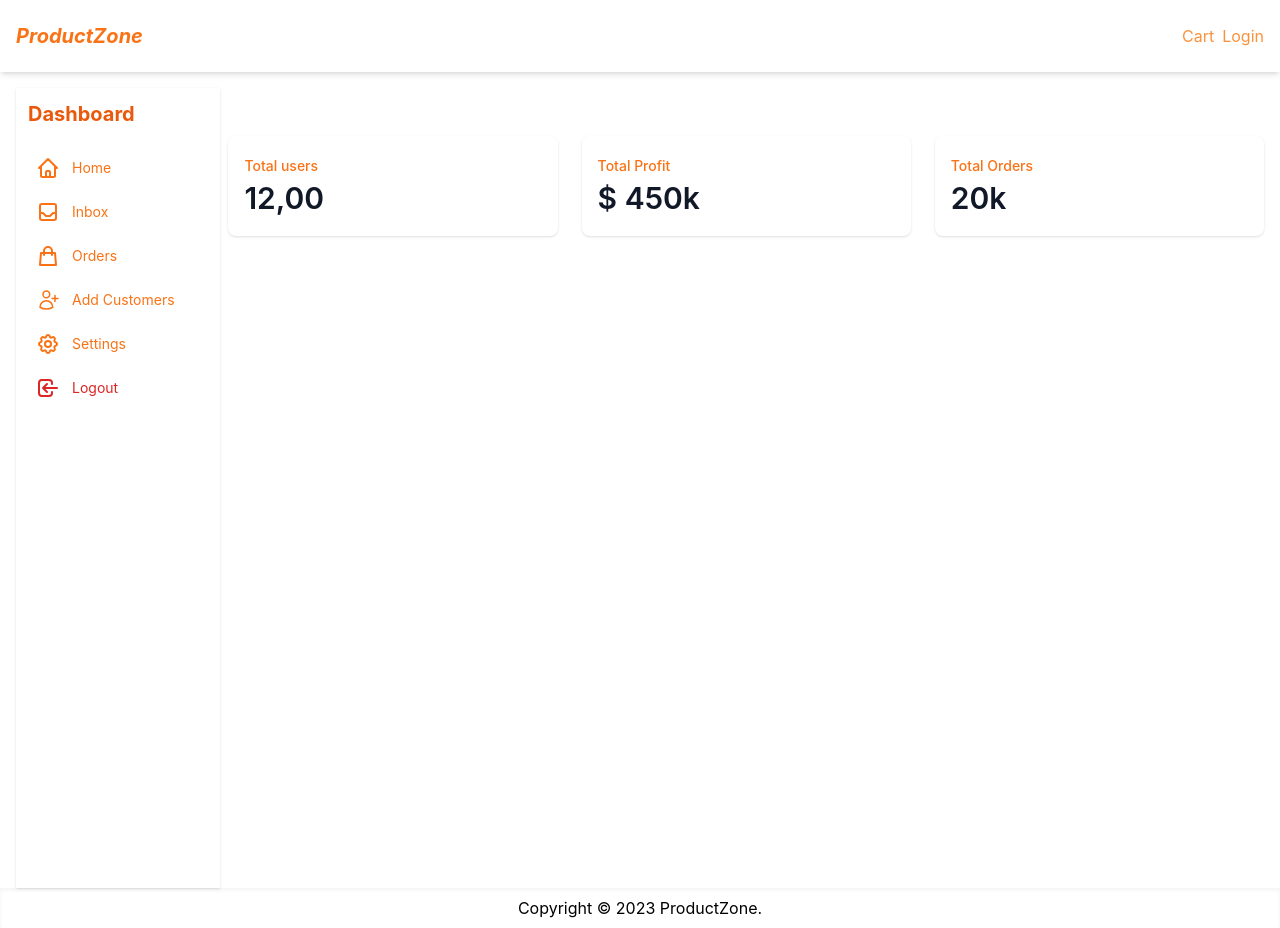
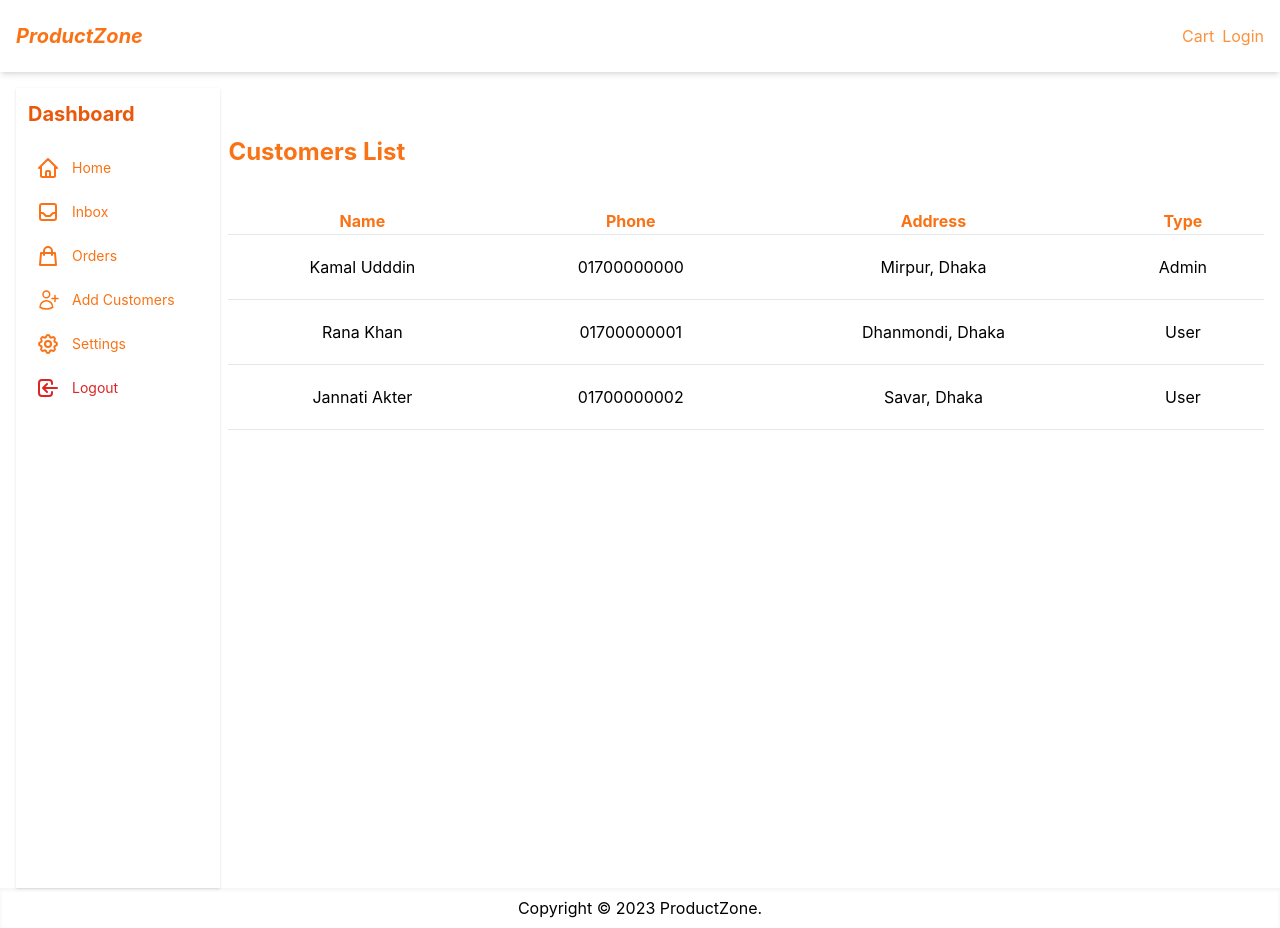
Before and after one commit to mahbub045/productzone, a Next.js app: page /Customers in a window 1280 px wide. Built offline with nearby package versions, Linux system fonts and the light colour scheme.

Commit message:
Create Admin Customers List

```diff
--- a/pages/Customers.js
+++ b/pages/Customers.js
@@ -1,7 +1,8 @@
 import Layout from '@/components/Layout';
+import data from '@/utils/data';
 import React from 'react';
 
-export default function Customers() {
+export default function Customers({ user }) {
     return (
         <Layout title='Admin'>
             <div className="flex">
@@ -144,29 +145,28 @@ export default function Customers() {
                 </div>
                 <div className="container pl-2 mx-auto mt-12">
                     <div className="grid grid-cols-1 gap-6 mb-6 lg:grid-cols-3">
-                        <div className="w-full px-4 py-5 bg-white rounded-lg shadow">
-                            <div className="text-sm font-medium text-orange-500 truncate">
-                                Total users
-                            </div>
-                            <div className="mt-1 text-3xl font-semibold text-gray-900">
-                                12,00
-                            </div>
-                        </div>
-                        <div className="w-full px-4 py-5 bg-white rounded-lg shadow">
-                            <div className="text-sm font-medium text-orange-500 truncate">
-                                Total Profit
-                            </div>
-                            <div className="mt-1 text-3xl font-semibold text-gray-900">
-                                $ 450k
-                            </div>
-                        </div>
-                        <div className="w-full px-4 py-5 bg-white rounded-lg shadow">
-                            <div className="text-sm font-medium text-orange-500 truncate">
-                                Total Orders
-                            </div>
-                            <div className="mt-1 text-3xl font-semibold text-gray-900">
-                                20k
-                            </div>
+                        <h1 className="mb-4 text-2xl font-bold text-orange-500">Customers List</h1>
+                        <div className='overflow-x-auto md:col-span-3'>
+                            <table className='min-w-full'>
+                                <thead className='border-b'>
+                                    <tr>
+                                        <th className='px-5 text-center text-orange-500'>Name</th>
+                                        <th className='px-5 text-center text-orange-500'>Phone</th>
+                                        <th className='px-5 text-center text-orange-500'>Address</th>
+                                        <th className='px-5 text-center text-orange-500'>Type</th>
+                                    </tr>
+                                </thead>
+                                <tbody>
+                                    {data.users.map((user) => (
+                                        <tr key={user.phone} className='border-b'>
+                                            <td className='p-5 text-center'>{user.name}</td>
+                                            <td className='p-5 text-center'>{user.phone}</td>
+                                            <td className='p-5 text-center'>{user.address}</td>
+                                            <td className='p-5 text-center'>{user.isAdmin ? 'Admin' : 'User'}</td>
+                                        </tr>
+                                    ))}
+                                </tbody>
+                            </table>
                         </div>
                     </div>
                 </div>
--- a/utils/data.js
+++ b/utils/data.js
@@ -2,13 +2,22 @@ const data = {
     users: [
         {
             name: 'Kamal Udddin',
-            email: 'admin@example.com',
+            phone: '01700000000',
+            address: 'Mirpur, Dhaka',
             password: '123456',
             isAdmin: true,
         },
         {
             name: 'Rana Khan',
-            email: 'user@example.com',
+            phone: '01700000001',
+            address: 'Dhanmondi, Dhaka',
+            password: '123456',
+            isAdmin: false,
+        },
+        {
+            name: 'Jannati Akter',
+            phone: '01700000002',
+            address: 'Savar, Dhaka',
             password: '123456',
             isAdmin: false,
         },
```
